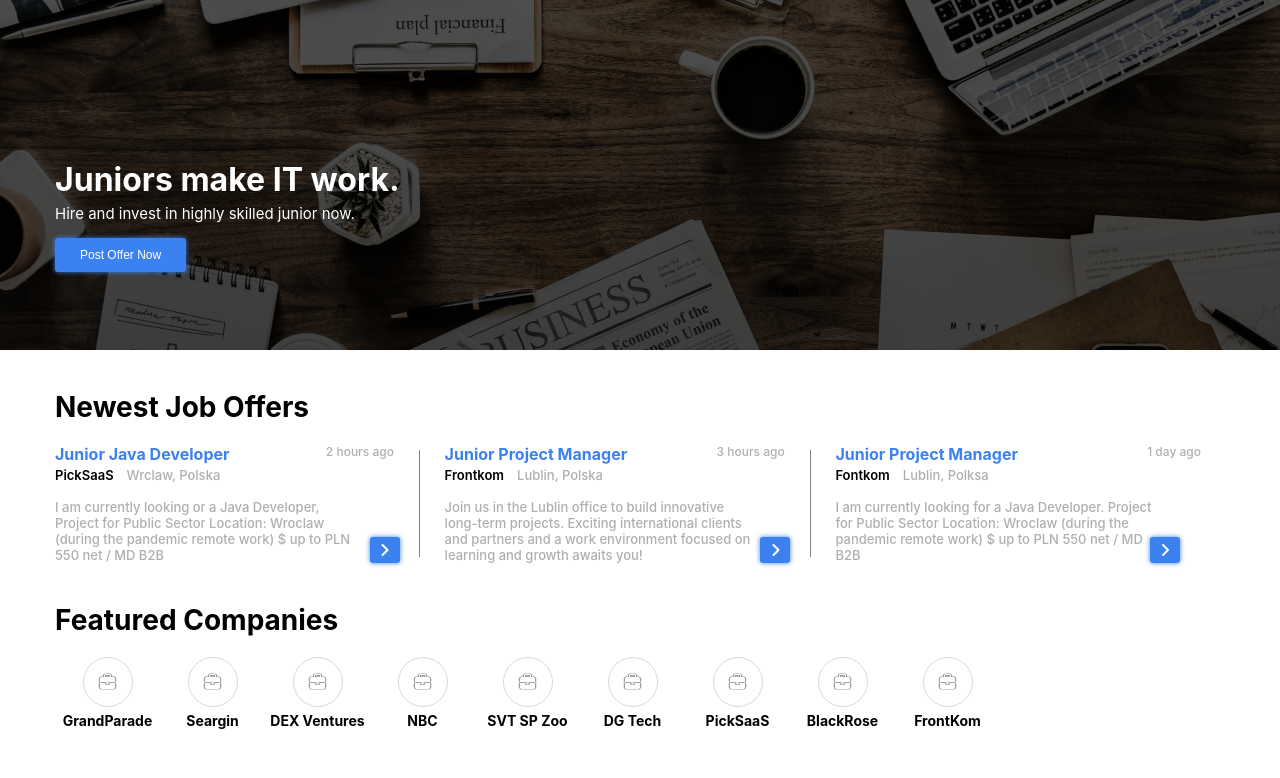
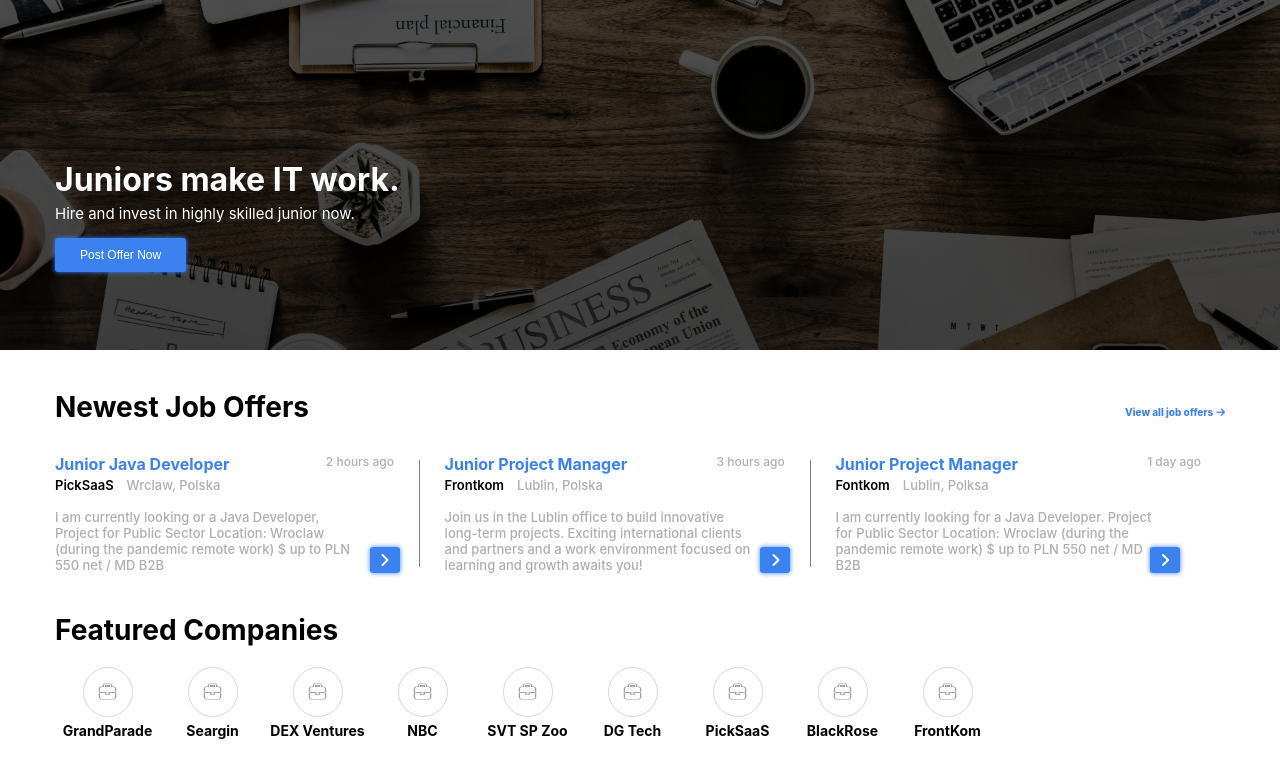
Before and after one commit to apkt1apkt/jjo, a React (Create React App) app: page / in a window 1280 px wide. Shown: the top 778 px of the page. Built offline with nearby package versions, Linux system fonts and the light colour scheme.

Commit message:
add 'view all' in job offers

```diff
--- a/src/content/JobOffers.tsx
+++ b/src/content/JobOffers.tsx
@@ -1,11 +1,18 @@
 import Header from "../components/Header";
 import JobOfferCard from "../components/JobOfferCard";
 import { JOB_OFFERS } from "../data/job-offers";
+import { primaryColor } from "../styles";
 
 export default function JobOffers() {
   return (
     <div style={STYLES.container}>
-      <Header heading="Newest Job Offers" />
+      <div style={STYLES.top}>
+        <Header heading="Newest Job Offers" />
+        <div style={STYLES.viewAll}>
+          View all job offers
+          <i style={STYLES.icon} className="fa fa-arrow-right" aria-hidden="true"></i>
+        </div>
+      </div>
       <div>
         <div style={STYLES.jobOffers}>
           {JOB_OFFERS.map((v, i) => (
@@ -26,4 +33,18 @@ const STYLES = {
     display: "grid",
     gridTemplateColumns: "33.3% 33.40% 33.3%",
   },
+  top: {
+    display: "flex",
+    justifyContent: "space-between",
+    alignItems: "center",
+  },
+  viewAll: {
+    color: primaryColor,
+    fontSize: 10,
+    fontWeight: 800,
+    cursor: "pointer",
+  },
+  icon: {
+    paddingLeft: 3,
+  },
 };
```
